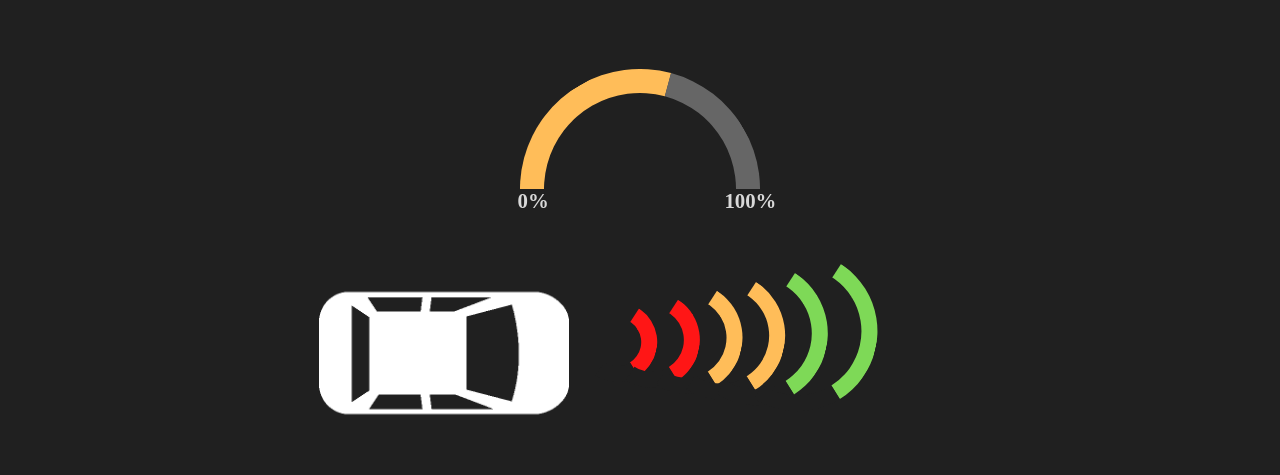
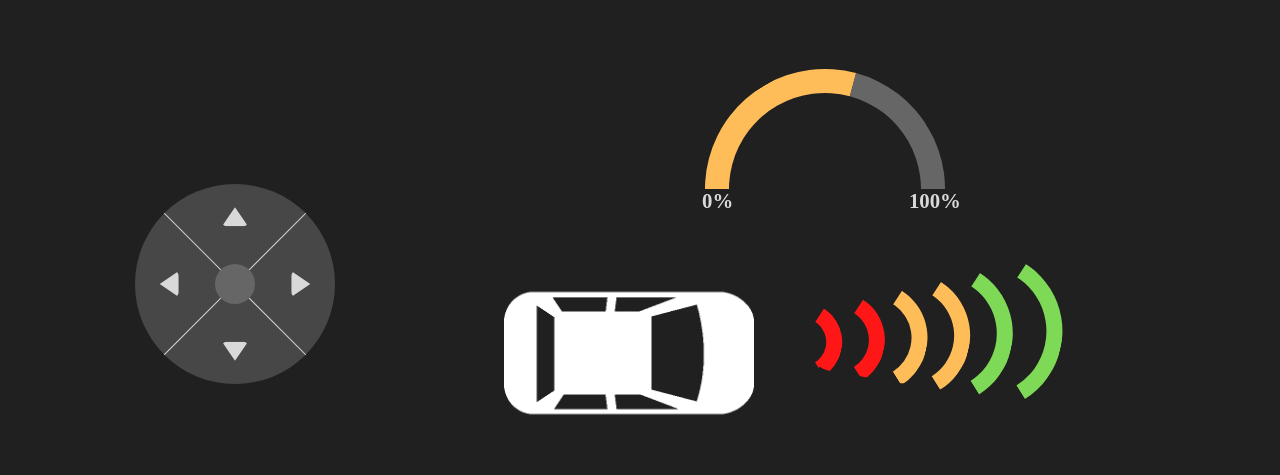
Before and after one commit to Bellymonth25/Control-Remoto-Carro-DM, a plain HTML site: page index.html in a window 1280 px wide. Shown: the part 134-609 px from the top of the page. Drawn offline with Linux system fonts and the light colour scheme.

Commit message:
Se hizo el O-Pad con efectos en el hover para que el usuario sepa cuando se este interactuando con el O-pad.
Aun falta que la misma animacion suceda cuando se utilicen las teclas
WASD. Para ello, se utilizara VueJs.

```diff
--- a/index.html
+++ b/index.html
@@ -32,7 +32,12 @@
     <div class="separador"></div>
 
     <div id="main-carrito">
-        <div id="d-pad"></div>
+        <div id="d-pad">
+            <a class="up"></a>
+            <a class="rigth"></a>
+            <a class="down"></a>
+            <a class="left"></a>
+        </div>
         <div id="velocidad-sensor">
             <div id="velocidad" class="container">
                 <div class="circular-progress">
--- a/style.css
+++ b/style.css
@@ -15,6 +15,8 @@
   --color-amarillo-mostaza: #ffbd59;
   --color-rojo: #ff1616;
   --color-verde: #7ed957;
+  --tri-lrg-a: 13px;
+  --tri-lrg-b: 19px;
 }
 
 /*--------------------- Parámetros Globales ---------------------*/
@@ -95,8 +97,9 @@ body {
   display: flex;
   flex-direction: row;
   align-items: center;
-  justify-content: center;
+  justify-content: space-around;
   height: 78vh;
+  padding: 0px 50px;
 }
 
 #velocidad {
@@ -109,6 +112,177 @@ body {
   justify-content: center;
   align-items: center;
   text-align: center;
+}
+
+/* D-Pad */
+
+#d-pad {
+  position: relative;
+  background-color: var(--color-gris-obscuro);
+  width: 200px;
+  height: 200px;
+  border-radius: 50%;
+  overflow: hidden;
+}
+
+#d-pad::after {
+  content: "";
+  position: absolute;
+  z-index: 2;
+  width: 20%;
+  height: 20%;
+  top: 50%;
+  left: 50%;
+  background-color: var(--color-gris-claro);
+  border-radius: 50%;
+  transform: translate(-50%, -50%);
+  transition: all 0.25s;
+  cursor: pointer;
+}
+
+#d-pad:hover::after {
+  width: 30%;
+  height: 30%;
+}
+
+#d-pad a {
+  display: block;
+  position: absolute;
+  -webkit-tap-highlight-color: var(--color-blanco);
+  width: 50%;
+  height: 50%;
+  text-align: center;
+  transform: rotate(45deg);
+  border: 1px solid var(--color-blanco);
+}
+
+#d-pad a::before {
+  content: "";
+  position: absolute;
+  width: 60%;
+  height: 60%;
+  top: 50%;
+  left: 50%;
+  background-color: var(--color-gris-claro);
+  border-radius: 50%;
+  transform: translate(-50%, -50%);
+  transition: all 0.25s;
+  cursor: pointer;
+  display: none;
+}
+
+#d-pad a::after {
+  content: "";
+  position: absolute;
+  width: 0;
+  height: 0;
+  border-radius: 5px;
+  border-style: solid;
+  transform: translate(-50%, -50%) rotate(-45deg);
+  transition: all 0.25s;
+}
+
+#d-pad .up {
+  bottom: 50%;
+  left: 50%;
+  transform: translate(-50%, -20%) rotate(45deg);
+  border-top-left-radius: 50%;
+  z-index: 1;
+}
+
+#d-pad .up::before {
+  left: 57%;
+  top: 57%;
+}
+
+#d-pad .up::after {
+  left: 53%;
+  top: 53%;
+  border-width: 0 var(--tri-lrg-a) var(--tri-lrg-b) var(--tri-lrg-a);
+  border-color: transparent transparent var(--color-blanco) transparent;
+}
+
+#d-pad .down {
+  top: 50%;
+  left: 50%;
+  transform: translate(-50%, 20%) rotate(45deg);
+  border-bottom-right-radius: 50%;
+  z-index: 1;
+}
+
+#d-pad .down::before {
+  left: 43%;
+  top: 43%;
+}
+
+#d-pad .down::after {
+  left: 47%;
+  top: 47%;
+  border-width: var(--tri-lrg-b) var(--tri-lrg-a) 0px var(--tri-lrg-a);
+  border-color: var(--color-blanco) transparent transparent transparent;
+}
+
+#d-pad .left {
+  top: 50%;
+  right: 50%;
+  transform: translate(-20%, -50%) rotate(45deg);
+  border-bottom-left-radius: 50%;
+  border: none;
+}
+
+#d-pad .left::before {
+  left: 57%;
+  top: 43%;
+}
+
+#d-pad .left::after {
+  left: 53%;
+  top: 47%;
+  border-width: var(--tri-lrg-a) var(--tri-lrg-b) var(--tri-lrg-a) 0;
+  border-color: transparent var(--color-blanco) transparent transparent;
+}
+
+#d-pad .rigth {
+  top: 50%;
+  left: 50%;
+  transform: translate(20%, -50%) rotate(45deg);
+  border-top-right-radius: 50%;
+  border: none;
+}
+
+#d-pad .rigth::before {
+  left: 43%;
+  top: 57%;
+}
+
+#d-pad .rigth::after {
+  left: 47%;
+  top: 53%;
+  border-width: var(--tri-lrg-a) 0 var(--tri-lrg-a) var(--tri-lrg-b);
+  border-color: transparent transparent transparent var(--color-blanco);
+}
+
+#d-pad .up:hover,
+#d-pad .down:hover,
+#d-pad .rigth:hover,
+#d-pad .left:hover {
+  background-color: var(--color-amarillo-mostaza);
+}
+
+#d-pad .up:hover::after {
+  border-color: transparent transparent var(--color-gris-claro) transparent;
+}
+
+#d-pad .down:hover::after {
+  border-color: var(--color-gris-claro) transparent transparent transparent;
+}
+
+#d-pad .left:hover::after {
+  border-color: transparent var(--color-gris-claro) transparent transparent;
+}
+
+#d-pad .rigth:hover::after {
+  border-color: transparent transparent transparent var(--color-gris-claro);
 }
 
 /* Velocidad Carrito */
```
